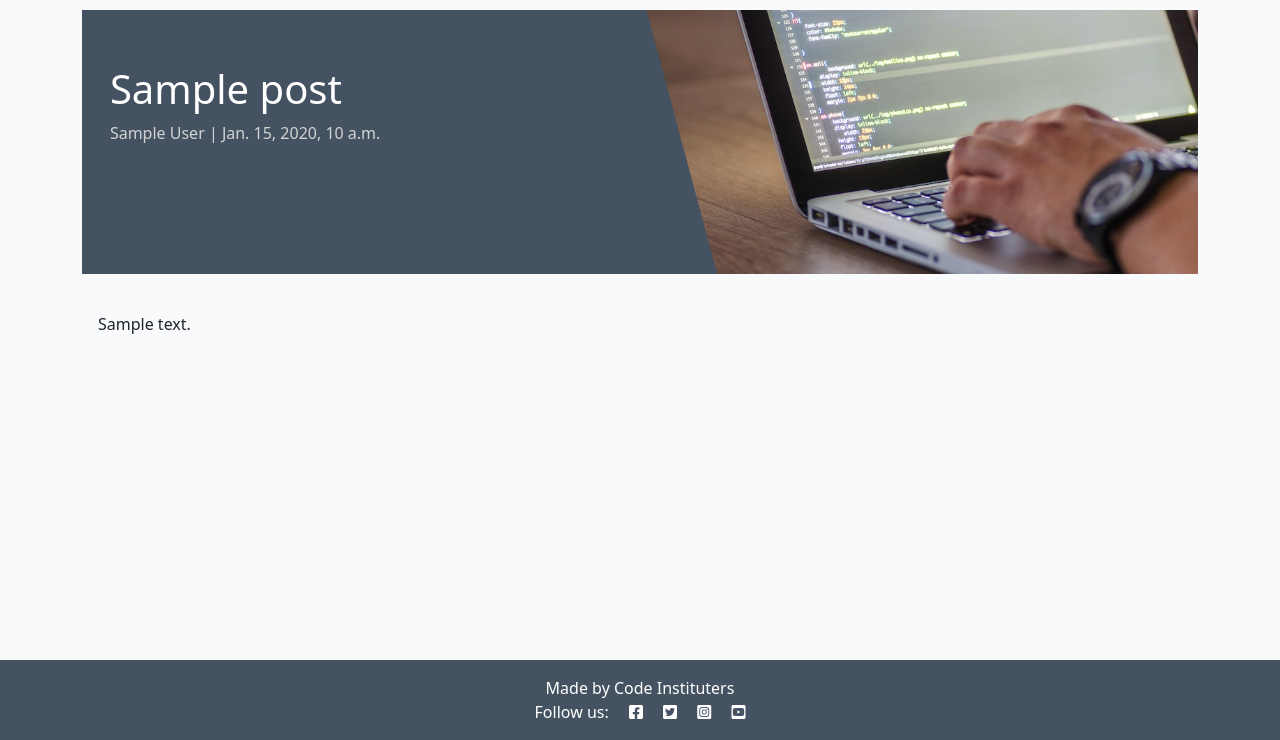
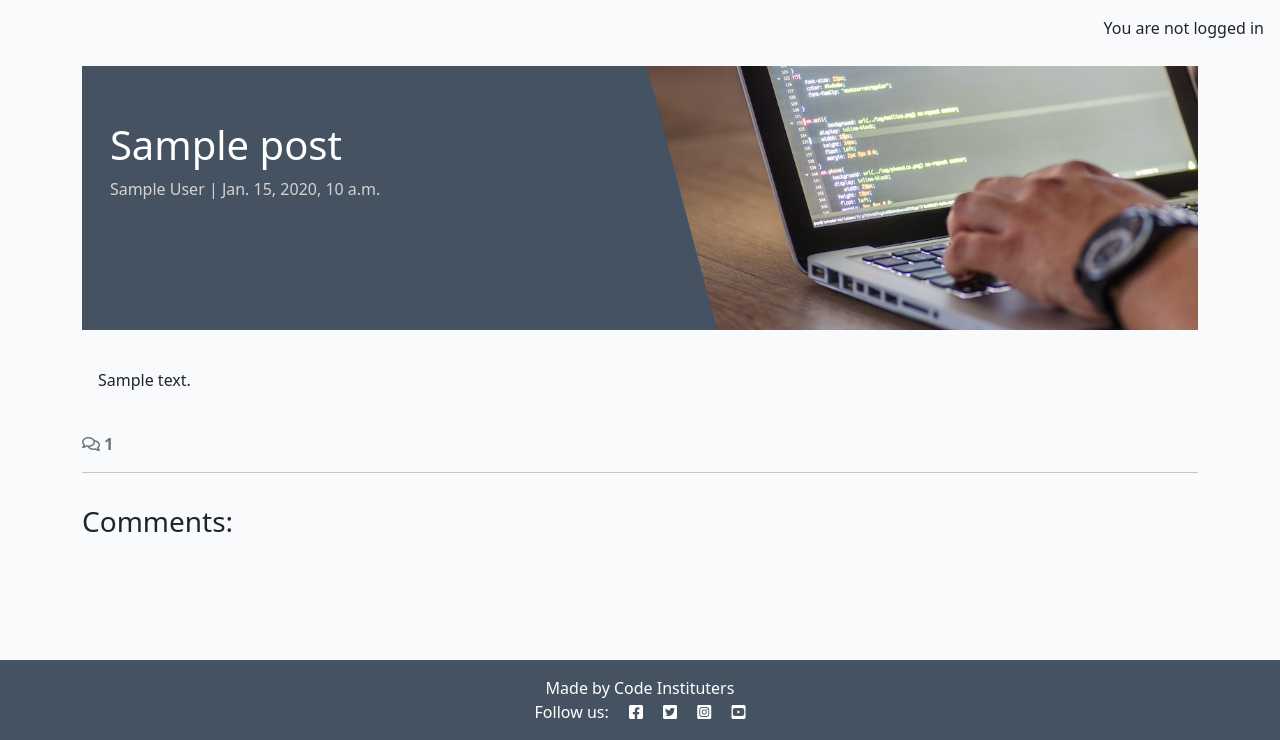
Before and after one commit to patriklundstrom91/codestar-blog, a Django app: template blog/templates/blog/post_detail.html in a window 1280 px wide. Shown: the part 60-800 px from the top of the page. Run offline with Django 4.2, Linux system fonts and the light colour scheme; the template is opened without the code that fills it: most values are stand-ins (such as "Sample title", 1, 10 or a date in 2020).

Commit message:
add comments on page

```diff
--- a/blog/templates/blog/post_detail.html
+++ b/blog/templates/blog/post_detail.html
@@ -28,6 +28,48 @@
             </div>
         </div>
     </div>
+    <!-- Displaying count of comments -->
+    <div class="row">
+        <div class="col-12">
+            <strong class="text-secondary">
+        <i class="far fa-comments"></i> {{ comment_count }}
+      </strong>
+        </div>
+        <div class="col-12">
+            <hr>
+        </div>
+    </div>
+    <!-- Displaying Comments -->
+    <div class="row">
+        <div class="col-md-8 card mb-4  mt-3 ">
+            <h3>Comments:</h3>
+            <div class="card-body">
+                <!-- We want a for loop inside the empty control tags
+          to iterate through each comment in comments -->
+                {% for comment in comments %}
+                <div class="p-2 comments
+          {% if not comment.approved and comment.author == user %}
+          faded{% elif not comment.approved %} d-none{% endif %}">
+                    <p class="font-weight-bold">
+                        {{ comment.author }}
+                        <span class="font-weight-normal">
+              {{ comment.created_on }}
+            </span> wrote:
+                    </p>
+                    <div id="comment{{ comment.id }}">
+                        {{ comment.body | linebreaks }}
+                    </div>
+                    {% if not comment.approved and comment.author == user %}
+                    <p class="approval">
+                        This comment is awaiting approval
+                    </p>
+                    {% endif %}
+                </div>
+                <!-- Our for loop ends here -->
+                {% endfor %}
+            </div>
+        </div>
+    </div>
 </div>
 
 {% endblock content %}
--- a/codestar/settings.py
+++ b/codestar/settings.py
@@ -27,7 +27,7 @@
 SECRET_KEY = os.environ.get("SECRET_KEY")
 
 # SECURITY WARNING: don't run with debug turned on in production!
-DEBUG = False
+DEBUG = True
 
 ALLOWED_HOSTS = ['.herokuapp.com', '127.0.0.1']
 
--- a/templates/base.html
+++ b/templates/base.html
@@ -63,6 +63,7 @@
     </nav>
 
     <main class="flex-shrink-0 main-bg">
+        <p class="text-end m-3">{% if user.is_authenticated %} You are logged in as {{ user }} {% else %} You are not logged in {% endif %}</p>
 
         {% block content %}
         <!-- Content Goes here -->
```
Also changed, not shown: blog/views.py (+7 -1 lines), templates/account/signup.html (+18 -18 lines).
